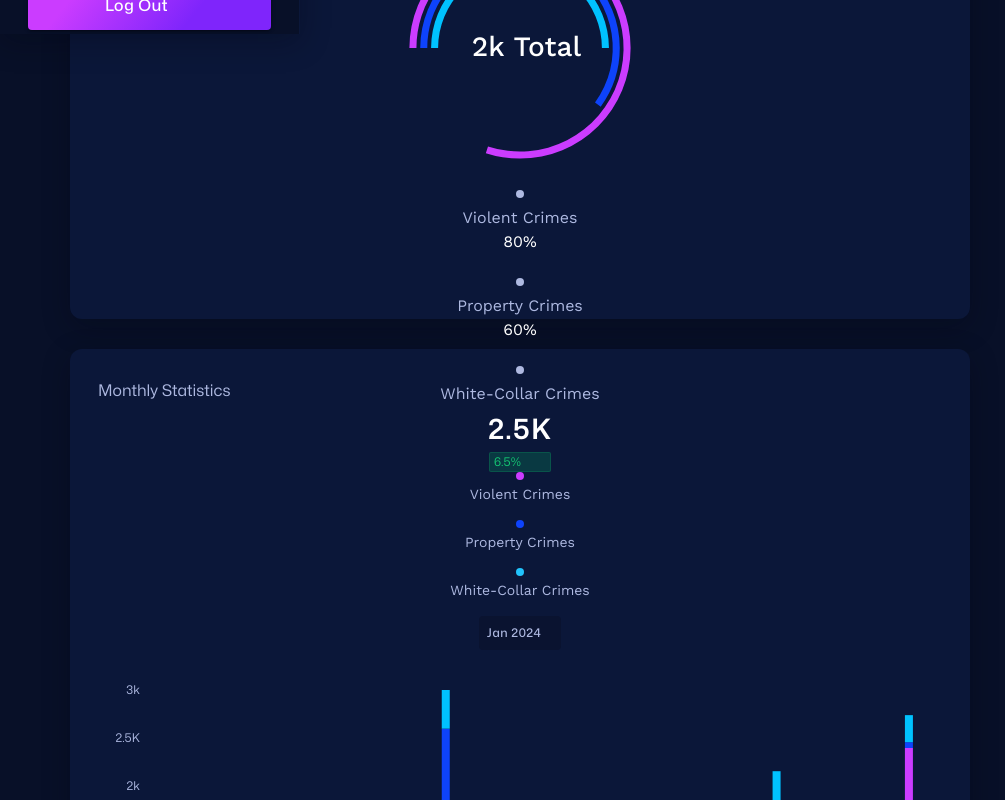
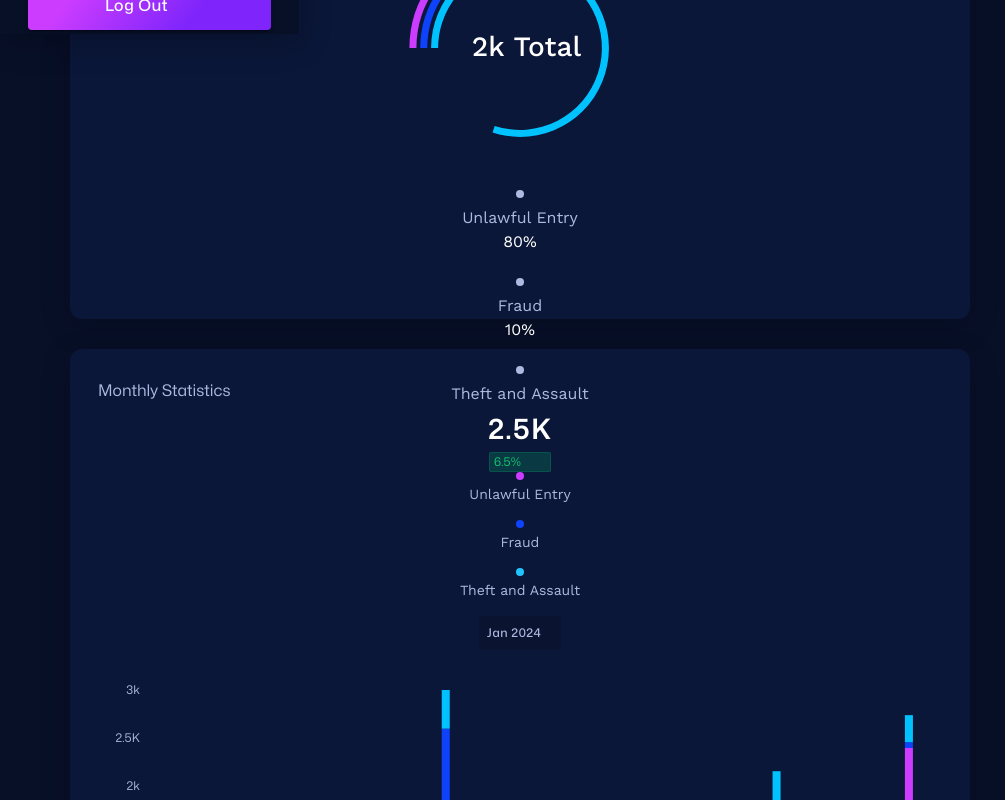
Before and after one commit to divah21/case-management, a React (Vite) app: page /dashboard in a window 1280 px wide. Shown: the part 766-1566 px from the top of the page, without its empty margins (0-1005 px from the left). Built offline with nearby package versions, Linux system fonts and the light colour scheme; some icons are missing.

Commit message:
categories renamed

```diff
--- a/src/components/sections/dashboard/revenue-by-customer/RevenueChartLegend.tsx
+++ b/src/components/sections/dashboard/revenue-by-customer/RevenueChartLegend.tsx
@@ -20,11 +20,11 @@ interface LegendProps {
 const RevenueChartLegend = ({ data, toggleColor, handleLegendToggle }: LegendProps) => {
   let color = '';
 
-  if (toggleColor.currentClients && data.type === 'Violent Crimes') {
+  if (toggleColor.currentClients && data.type === 'Unlawful Entry') {
     color = 'primary.main';
-  } else if (toggleColor.subscribers && data.type === 'Property Crimes') {
+  } else if (toggleColor.subscribers && data.type === 'Fraud') {
     color = 'secondary.lighter';
-  } else if (toggleColor.newCustomers && data.type === 'White-Collar Crimes') {
+  } else if (toggleColor.newCustomers && data.type === 'Theft and Assault') {
     color = 'secondary.light';
   } else {
     color = 'text.secondary';
--- a/src/components/sections/dashboard/revenue-by-customer/RevenueChartLegends.tsx
+++ b/src/components/sections/dashboard/revenue-by-customer/RevenueChartLegends.tsx
@@ -12,15 +12,15 @@ interface LegendsProps {
 const legendsData = [
   {
     id: 1,
-    type: 'Violent Crimes',
+    type: 'Unlawful Entry',
   },
   {
     id: 2,
-    type: 'Property Crimes',
+    type: 'Fraud',
   },
   {
     id: 3,
-    type: 'White-Collar Crimes',
+    type: 'Theft and Assault',
   },
 ];
 
@@ -35,11 +35,11 @@ const RevenueChartLegends = ({ chartRef, sm }: LegendsProps) => {
     const echartsInstance = chartRef.current?.getEchartsInstance();
     if (!echartsInstance) return;
 
-    if (seriesName === 'Violent Crimes') {
+    if (seriesName === 'Unlawful Entry') {
       setToggleColor({ ...toggleColor, currentClients: !toggleColor.currentClients });
-    } else if (seriesName === 'Property Crimes') {
+    } else if (seriesName === 'Fraud') {
       setToggleColor({ ...toggleColor, subscribers: !toggleColor.subscribers });
-    } else if (seriesName === 'White-Collar Crimes') {
+    } else if (seriesName === 'Theft and Assault') {
       setToggleColor({ ...toggleColor, newCustomers: !toggleColor.newCustomers });
     }
 
--- a/src/components/sections/dashboard/revenue-by-customer/index.tsx
+++ b/src/components/sections/dashboard/revenue-by-customer/index.tsx
@@ -13,15 +13,15 @@ export const revenueData = {
   categories: ['Jan', 'Feb', 'Mar', 'Apr', 'May', 'Jun', 'Jul', 'Aug', 'Sep', 'Oct', 'Nov', 'Dec'],
   series: [
     {
-      name: 'Violent Crimes',
+      name: 'Unlawful Entry',
       data: [100, 50, 200, 360, 1600, 240, 100, 440, 120, 60, 1200, 2400],
     },
     {
-      name: 'Property Crimes',
+      name: 'Fraud',
       data: [120, 200, 260, 120, 1000, 320, 600, 800, 1200, 1800, 160, 60],
     },
     {
-      name: 'White-Collar Crimes',
+      name: 'Theft and Assault',
       data: [500, 260, 80, 90, 800, 140, 0, 380, 140, 300, 160, 280],
     },
   ],
--- a/src/components/sections/dashboard/website-visitors/VisitorsChart.tsx
+++ b/src/components/sections/dashboard/website-visitors/VisitorsChart.tsx
@@ -42,7 +42,7 @@ const VisitorsChart = ({ chartRef, ...rest }: PolarBarChartProps) => {
       radiusAxis: {
         show: false,
         type: 'category',
-        data: ['Violent Crimes', 'Property Crimes', 'White-Collar Crimes'],
+        data: ['Unlawful Entry', 'Fraud', 'Theft and Assault'],
       },
       tooltip: {},
       series: [
@@ -50,22 +50,22 @@ const VisitorsChart = ({ chartRef, ...rest }: PolarBarChartProps) => {
           type: 'bar',
           data: [
             {
-              type: 'Violent Crimes',
-              value: 50,
+              type: 'Unlawful Entry',
+              value: 80,
               itemStyle: {
                 color: theme.palette.secondary.main,
               },
             },
             {
-              type: 'Property Crimes',
-              value: 60,
+              type: 'Fraud',
+              value: 10,
               itemStyle: {
                 color: theme.palette.secondary.lighter,
               },
             },
             {
-              type: 'White-Collar Crimes',
-              value: 80,
+              type: 'Theft and Assault',
+              value: 10,
               itemStyle: {
                 color: theme.palette.primary.main,
               },
--- a/src/components/sections/dashboard/website-visitors/VisitorsChartLegends.tsx
+++ b/src/components/sections/dashboard/website-visitors/VisitorsChartLegends.tsx
@@ -11,18 +11,18 @@ interface LegendsProps {
 export const legendsData = [
   {
     id: 1,
-    type: 'Violent Crimes',
+    type: 'Unlawful Entry',
     rate: '80%',
   },
   {
     id: 2,
-    type: 'Property Crimes',
-    rate: '60%',
+    type: 'Fraud',
+    rate: '10%',
   },
   {
     id: 3,
-    type: 'White-Collar Crimes',
-    rate: '50%',
+    type: 'Theft and Assault',
+    rate: '10%',
   },
 ];
 
@@ -45,21 +45,21 @@ const VisitorsChartLegends = ({ chartRef }: LegendsProps) => {
   }, []);
 
   const getActiveColor = (type: string) => {
-    if (type === 'Violent Crimes') {
+    if (type === 'Unlawful Entry') {
       return theme.palette.primary.main;
-    } else if (type === 'Property Crimes') {
+    } else if (type === 'Fraud') {
       return theme.palette.secondary.lighter;
-    } else if (type === 'White-Collar Crimes') {
+    } else if (type === 'Theft and Assault') {
       return theme.palette.secondary.main;
     }
   };
 
   const getDisableColor = (type: string) => {
-    if (type === 'Violent Crimes') {
+    if (type === 'Unlawful Entry') {
       return theme.palette.primary.dark;
-    } else if (type === 'Property Crimes') {
+    } else if (type === 'Fraud') {
       return theme.palette.secondary.darker;
-    } else if (type === 'White-Collar Crimes') {
+    } else if (type === 'Theft and Assault') {
       return theme.palette.secondary.dark;
     }
   };
@@ -71,11 +71,11 @@ const VisitorsChartLegends = ({ chartRef }: LegendsProps) => {
 
     const option = echartsInstance.getOption() as echarts.EChartsOption;
 
-    if (type === 'Violent Crimes') {
+    if (type === 'Unlawful Entry') {
       setToggleColor({ organic: true, social: false, direct: false });
-    } else if (type === 'Property Crimes') {
+    } else if (type === 'Fraud') {
       setToggleColor({ organic: false, social: true, direct: false });
-    } else if (type === 'White-Collar Crimes') {
+    } else if (type === 'Theft and Assault') {
       setToggleColor({ organic: false, social: false, direct: true });
     } else {
       setToggleColor({ organic: true, social: true, direct: true });
```
